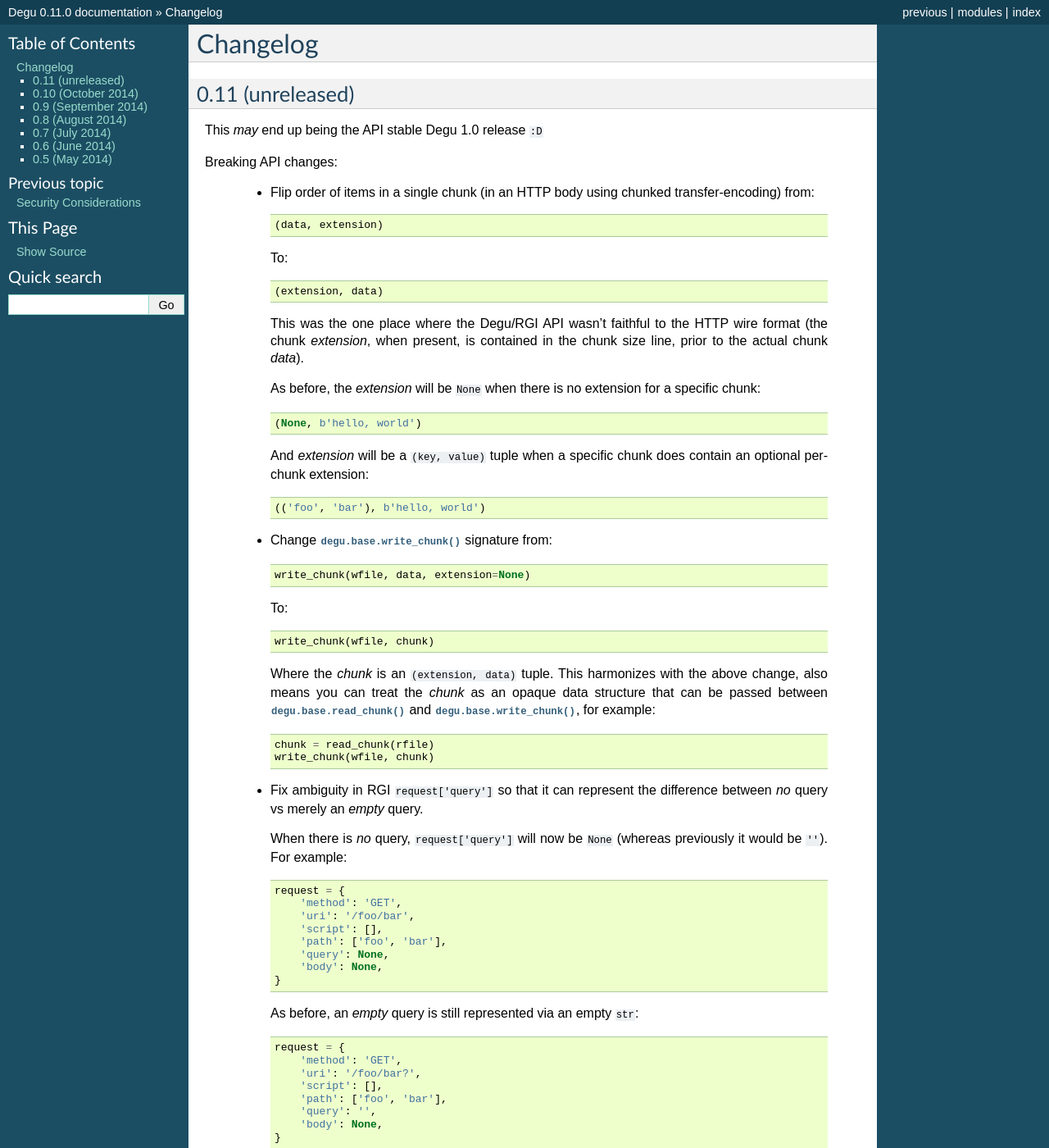
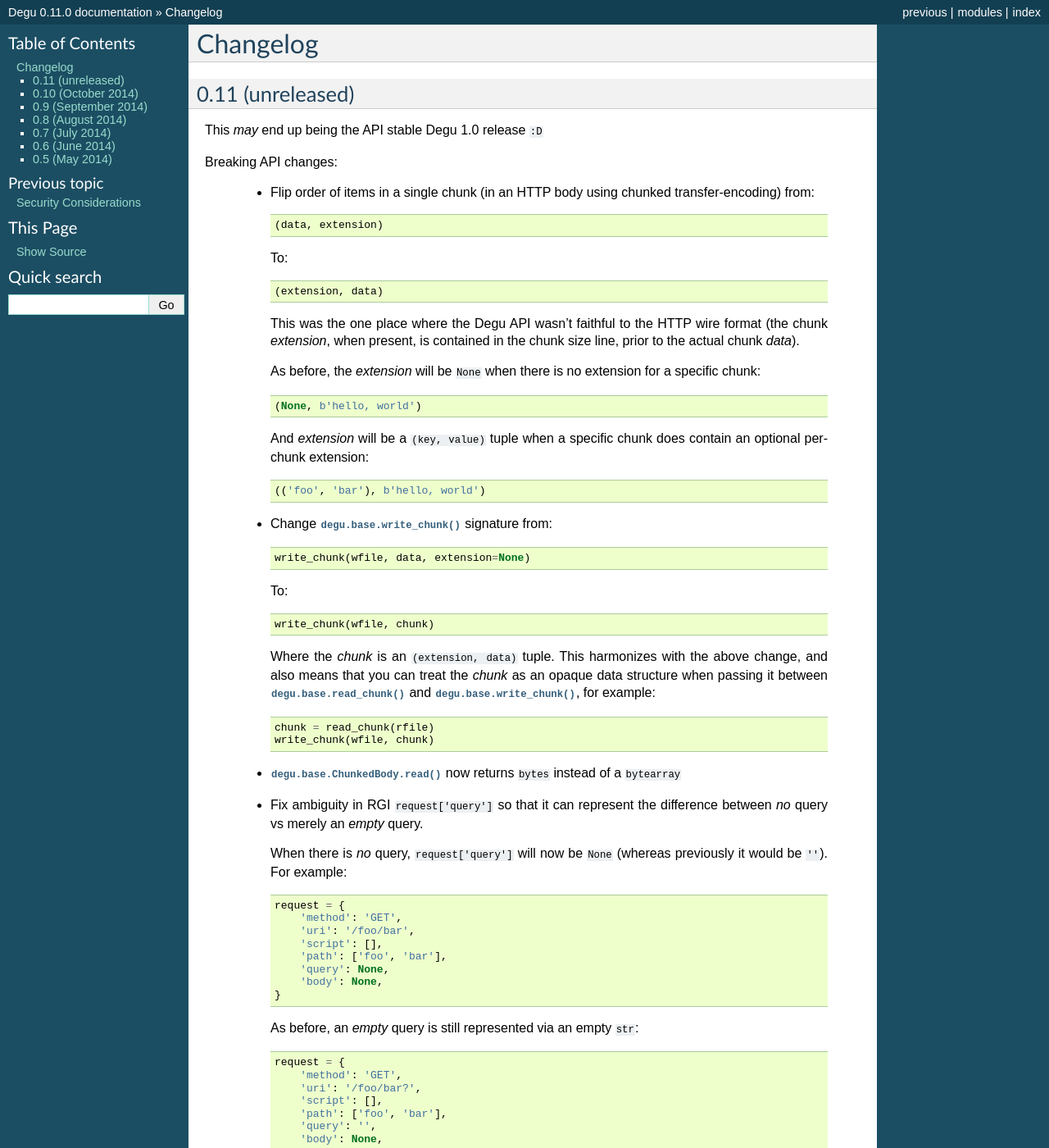
Before and after one commit to json420/degu, a Sphinx documentation site: the page built from doc/changelog.rst, in a window 1280 px wide and 1400 px high. Shown: the whole window at 82% size. Built offline with Sphinx 7.4.7, drawn with Linux system fonts in a browser that asks for light colours.

Commit message:
baby step: ChunkedBody.read() now returns bytes instead of bytearray

```diff
--- a/doc/changelog.rst
+++ b/doc/changelog.rst
@@ -18,9 +18,9 @@ Breaking API changes:
 
             (extension, data)
 
-        This was the one place where the Degu/RGI API wasn't faithful to the
-        HTTP wire format (the chunk *extension*, when present, is contained in
-        the chunk size line, prior to the actual chunk *data*).
+        This was the one place where the Degu API wasn't faithful to the HTTP
+        wire format (the chunk *extension*, when present, is contained in the
+        chunk size line, prior to the actual chunk *data*).
 
         As before, the *extension* will be ``None`` when there is no extension
         for a specific chunk::
@@ -41,12 +41,16 @@ Breaking API changes:
             write_chunk(wfile, chunk)
 
         Where the *chunk* is an ``(extension, data)`` tuple.  This harmonizes
-        with the above change, also means you can treat the *chunk* as an opaque
-        data structure that can be passed between :func:`degu.base.read_chunk()`
-        and :func:`degu.base.write_chunk()`, for example::
+        with the above change, and also means that you can treat the *chunk* as
+        an opaque data structure when passing it between
+        :func:`degu.base.read_chunk()` and :func:`degu.base.write_chunk()`, for
+        example::
 
             chunk = read_chunk(rfile)
             write_chunk(wfile, chunk)
+
+    *   :meth:`degu.base.ChunkedBody.read()` now returns ``bytes`` instead of
+        a ``bytearray``
 
     *   Fix ambiguity in RGI ``request['query']`` so that it can represent the
         difference between *no* query vs merely an *empty* query.
--- a/doc/degu.server.rst
+++ b/doc/degu.server.rst
@@ -64,10 +64,10 @@ example, to kill the server process we just created:
 
     An HTTP server instance.
 
-    >>> from degu.server import Server
     >>> def my_app(session, request, bodies):
     ...     return (200, 'OK', {}, b'hello, world')
     ...
+    >>> from degu.server import Server
     >>> server = Server(('127.0.0.1', 0), my_app)
 
     The *address* is the same used by the Python `socket`_ API.  It can be a
@@ -457,11 +457,11 @@ The default values of which are:
 
     An HTTPS server instance (secured using TLSv1.2).
 
-    >>> from degu.server import SSLServer, build_server_sslctx
-    >>> from degu.misc import TempPKI
     >>> def my_app(session, request, bodies):
     ...     return (200, 'OK', {}, b'hello, world')
     ...
+    >>> from degu.server import SSLServer, build_server_sslctx
+    >>> from degu.misc import TempPKI
     >>> pki = TempPKI()
     >>> sslctx = build_server_sslctx(pki.server_sslconfig)
     >>> server = SSLServer(sslctx, ('127.0.0.1', 0), my_app)
```
Also changed, not shown: doc/tutorial.rst (+4 -4 lines), 1 other file.
